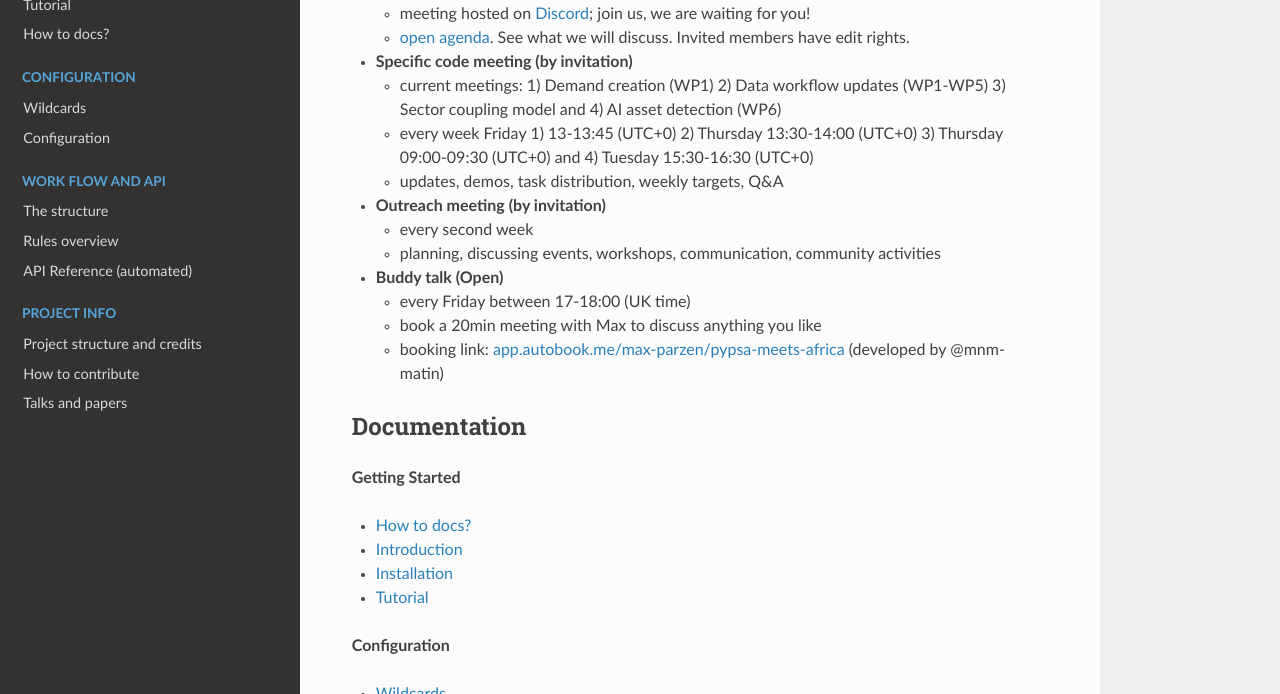
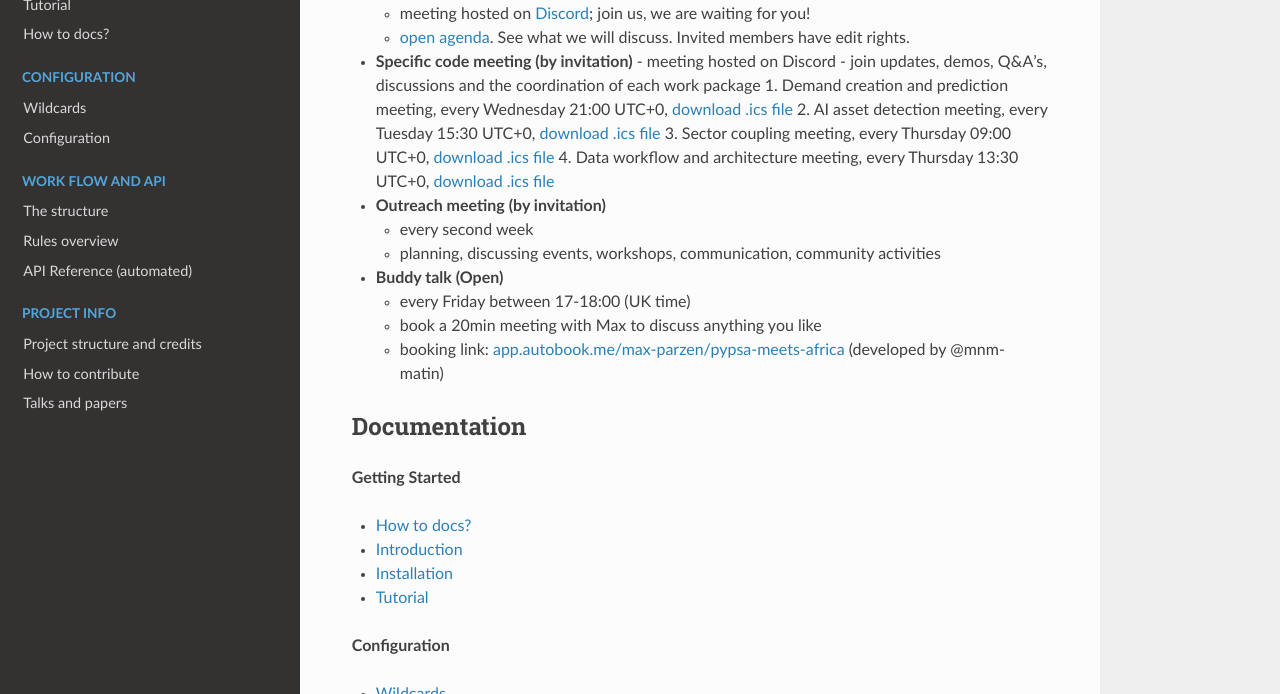
Before and after one commit to pypsa-meets-earth/pypsa-earth, a Sphinx documentation site: the page built from doc/index.rst, in a window 1280 px wide and 900 px high, scrolled down 718 px, cut to the strip 206-900 px from the top of the window. Built offline with Sphinx 7.4.7 and the Read the Docs theme 2.0.0, drawn with Linux system fonts in a browser that asks for light colours; pages that are not in the unit, such as notebooks, are missing from menus.

Commit message:
Add ics files

```diff
--- a/doc/index.rst
+++ b/doc/index.rst
@@ -32,10 +32,12 @@
   - `open agenda <https://docs.google.com/document/d/1r6wm2RBe0DWFngmItpFfSFHA-CnUmVcVTkIKmthdW3g/edit?usp=sharing>`_. See what we will discuss. Invited members have edit rights.
 
 - **Specific code meeting (by invitation)**
-
-  - current meetings: 1) Demand creation (WP1) 2) Data workflow updates (WP1-WP5) 3) Sector coupling model and 4) AI asset detection (WP6)
-  - every week Friday 1) 13-13:45 (UTC+0) 2) Thursday 13:30-14:00 (UTC+0) 3) Thursday 09:00-09:30 (UTC+0) and 4) Tuesday 15:30-16:30 (UTC+0)
-  - updates, demos, task distribution, weekly targets, Q&A
+  - meeting hosted on Discord
+  - join updates, demos, Q&A's, discussions and the coordination of each work package
+  1. Demand creation and prediction meeting, every Wednesday 21:00 UTC+0, `download .ics file <hhttps://drive.google.com/file/d/1OBGBwSWeuYzhssb6tDxyAPIzz3uUhsnv/view?usp=sharing>`__
+  2. AI asset detection meeting, every Tuesday 15:30 UTC+0, `download .ics file <https://drive.google.com/file/d/1U9LYvLBezaKn1IuELbKJts0DOGixQHOv/view?usp=sharing>`__
+  3. Sector coupling meeting, every Thursday 09:00 UTC+0, `download .ics file <https://drive.google.com/file/d/1TzUcilUdcsnsre7jTEcvyizftET93DQS/view?usp=sharing>`__
+  4. Data workflow and architecture meeting, every Thursday 13:30 UTC+0, `download .ics file <https://drive.google.com/file/d/1w9uT6AIC9MIJotFcbglfVFCw1TKwF6bg/view?usp=sharing>`__
 
 - **Outreach meeting (by invitation)**
 
```
Also changed, not shown: README.md (+4 -4 lines).
